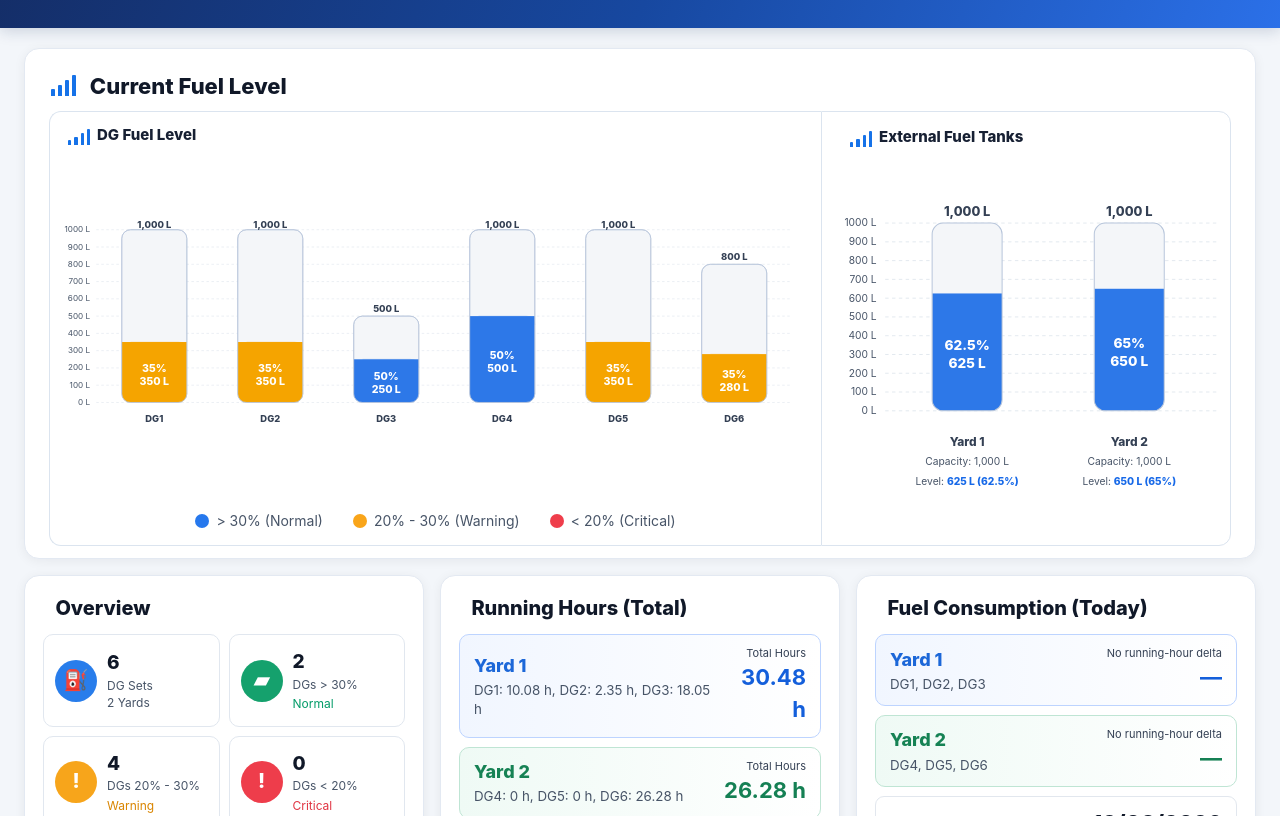
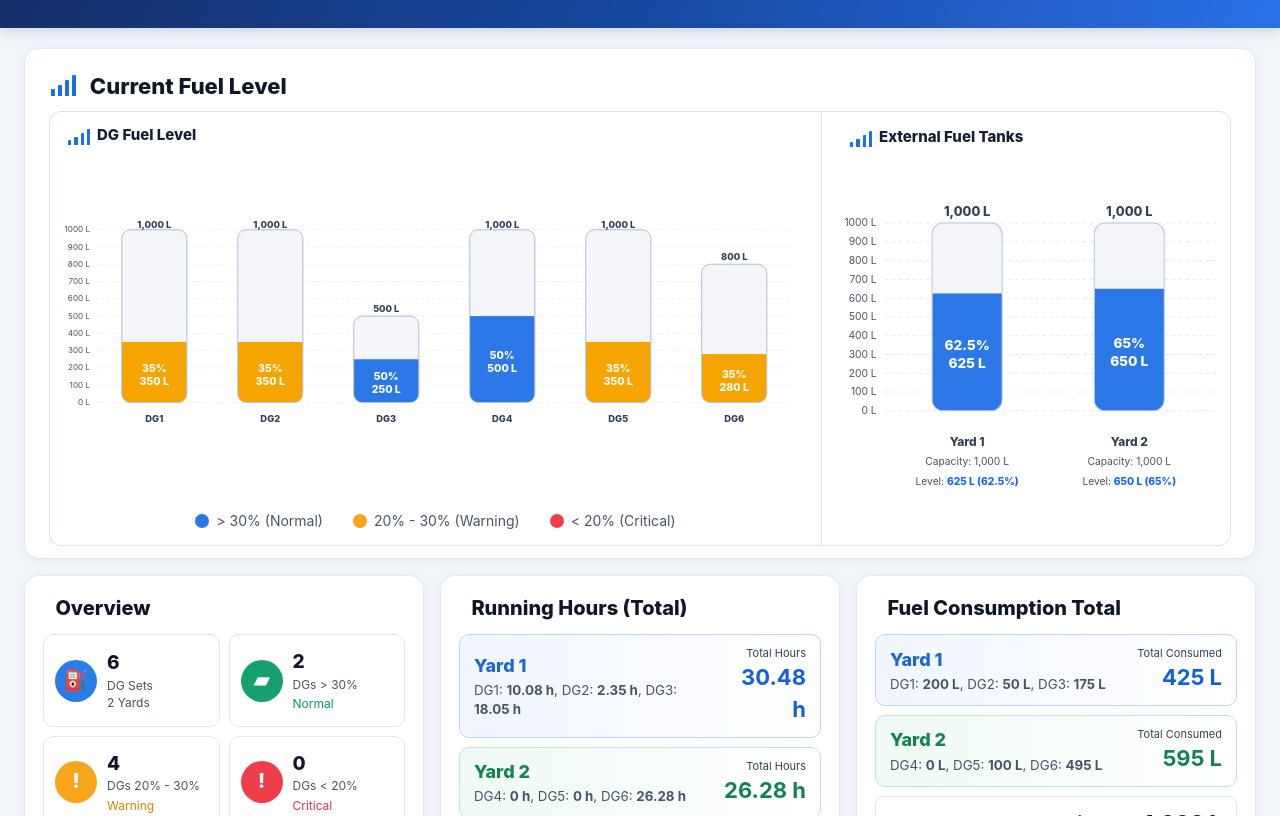
Before and after one commit to Godrej-Park-Retreat/Dashboard-DG, a plain HTML site: page site/index.html in a window 1280 px wide. Shown: the part 136-952 px from the top of the page. Drawn offline with nearby package versions, Linux system fonts and the light colour scheme.

Commit message:
Fix `Fuel Consumption` card

```diff
--- a/site/index.html
+++ b/site/index.html
@@ -69,7 +69,7 @@
         </article>
 
         <article class="panel summary-panel">
-          <h2><span class="title-icon purple"></span> Fuel Consumption (Today)</h2>
+          <h2><span class="title-icon purple"></span> Fuel Consumption Total</h2>
           <div id="consumptionSummary"></div>
         </article>
       </section>
--- a/site/js/app.js
+++ b/site/js/app.js
@@ -252,13 +252,13 @@ function monthRunningTotals(data, readings){
 function renderRunningSummary(data,readings){
   const x=monthRunningTotals(data,readings);
   // Build per-DG running hours display for each yard as comma-separated list
-  const formatDgList = (ids) => ids.map(id => `${id}: ${fmt(x.byDG[id]||0,2)} h`).join(', ');
+  const formatDgList = (ids) => ids.map(id => `${id}: <strong>${fmt(x.byDG[id]||0,2)} h</strong>`).join(', ');
   const yard1Dgs = formatDgList(x.yard1List);
   const yard2Dgs = formatDgList(x.yard2List);
   document.querySelector("#runningSummary").innerHTML=`
     <div class="summary-row yard1"><div><div class="yard-name">Yard 1</div><small>${yard1Dgs}</small></div><div class="summary-value"><span>Total Hours</span><strong>${fmt(x.yard1,2)} h</strong></div></div>
     <div class="summary-row yard2"><div><div class="yard-name">Yard 2</div><small>${yard2Dgs}</small></div><div class="summary-value"><span>Total Hours</span><strong>${fmt(x.yard2,2)} h</strong></div></div>
-    <div class="overall-row"><strong>Overall Total</strong><span class="overall-value">${fmt(x.total,2)} h</span></div>`;
+    <div class="overall-row"><strong>Total Running Hours</strong><span class="overall-value">${fmt(x.total,2)} h</span></div>`;
 }
 
 function dailyConsumption(readings,date,allowedDGs){
@@ -277,16 +277,85 @@ function dailyConsumption(readings,date,allowedDGs){
   return {fuel,hours,lph:hours?fuel/hours:null};
 }
 function renderConsumptionSummary(data,readings){
-  const date=[...new Set(readings.map(r=>r.date))].sort().at(-1);
-  const yard1=(data.config?.dgs||[]).filter(d=>d.yard==="Yard 1").map(d=>d.id);
-  const yard2=(data.config?.dgs||[]).filter(d=>d.yard==="Yard 2").map(d=>d.id);
-  const c1=dailyConsumption(readings,date,yard1), c2=dailyConsumption(readings,date,yard2);
-  const text=c=>c.lph==null?"—":`${fmt(c.fuel)} L`;
-  const label=c=>c.lph==null?"No running-hour delta":"Total Consumed";
-  document.querySelector("#consumptionSummary").innerHTML=`
-    <div class="summary-row yard1"><div><div class="yard-name">Yard 1</div><small>DG1, DG2, DG3</small></div><div class="summary-value"><span>${label(c1)}</span><strong>${text(c1)}</strong></div></div>
-    <div class="summary-row yard2"><div><div class="yard-name">Yard 2</div><small>DG4, DG5, DG6</small></div><div class="summary-value"><span>${label(c2)}</span><strong>${text(c2)}</strong></div></div>
-    <div class="overall-row"><strong>Latest day</strong><span class="overall-value">${formatDate(date)}</span></div>`;
+  // readings are already filtered to the selected month by render()
+  const dates=[...new Set(readings.map(r=>r.date))].sort();
+  const latestDate=dates.at(-1);
+  const cfg=data.config?.dgs||[];
+  const yard1Ids=cfg.filter(d=>d.yard==="Yard 1").map(d=>d.id);
+  const yard2Ids=cfg.filter(d=>d.yard==="Yard 2").map(d=>d.id);
+
+  const monthTotals = (ids) => {
+    let totalConsumed = 0;
+    let totalAdded = 0;
+    let computed = false;
+    ids.forEach(id=>{
+      const rs = readings.filter(r=>r.dg===id).sort((a,b)=>a.date.localeCompare(b.date));
+      const added = rs.reduce((s,r)=>s + (Number(r.fuelAdded)||0), 0);
+      totalAdded += added;
+      if(rs.length>=2){
+        const first = rs[0];
+        const last = rs.at(-1);
+        const consumed = (Number(first.fuelActual)||0) + added - (Number(last.fuelActual)||0);
+        if(Number.isFinite(consumed)){
+          totalConsumed += Math.max(0,consumed);
+          computed = true;
+        }
+      }
+    });
+    return { totalConsumed, totalAdded, computed };
+  };
+
+  const y1 = monthTotals(yard1Ids);
+  const y2 = monthTotals(yard2Ids);
+
+  const formatValue = (t) => `${fmt(t)} L`;
+  const renderBlock = (yardName, ids, totals) => {
+    let label, value;
+    if(totals.computed){ label = 'Total Consumed'; value = formatValue(totals.totalConsumed); }
+    else if(totals.totalAdded>0){ label = 'Total Added'; value = formatValue(totals.totalAdded); }
+    else { label = 'No running-hour delta'; value = '—'; }
+    const dgList = ids.join(', ');
+    return `<div class="summary-row ${yardName==='Yard 1'?'yard1':'yard2'}"><div><div class="yard-name">${yardName}</div><small>${dgList}</small></div><div class="summary-value"><span>${label}</span><strong>${value}</strong></div></div>`;
+  };
+
+  // Build per-DG lists for ALL DGs in a yard, always showing a numeric value (consumed if computable,
+  // otherwise total added, otherwise 0 L).
+  const perDgDisplay = (ids) => ids.map(id => {
+    const rs = readings.filter(r=>r.dg===id).sort((a,b)=>a.date.localeCompare(b.date));
+    const added = rs.reduce((s,r)=>s + (Number(r.fuelAdded)||0), 0);
+    let consumed = null;
+    if(rs.length>=2){
+      const first = rs[0];
+      const last = rs.at(-1);
+      const c = (Number(first.fuelActual)||0) + added - (Number(last.fuelActual)||0);
+      if(Number.isFinite(c)) consumed = Math.max(0, Math.round(c)); // never show negative consumption
+    }
+    const vNum = consumed!=null ? consumed : (added? Math.round(added) : 0);
+    const v = `<strong>${fmt(vNum)} L</strong>`;
+    return `${id}: ${v}`;
+  }).join(', ');
+
+  const yard1DgShort = perDgDisplay(yard1Ids);
+  const yard2DgShort = perDgDisplay(yard2Ids);
+
+  // Render blocks but inject DG short lists into the small text for each yard
+  const renderBlockWithDgs = (yardName, ids, totals, shortText) => {
+    let label, value;
+    if(totals.computed){ label = 'Total Consumed'; value = formatValue(totals.totalConsumed); }
+    else if(totals.totalAdded>0){ label = 'Total Added'; value = formatValue(totals.totalAdded); }
+    else { label = 'No running-hour delta'; value = '—'; }
+    const smallText = shortText || ids.join(', ');
+    return `<div class="summary-row ${yardName==='Yard 1'?'yard1':'yard2'}"><div><div class="yard-name">${yardName}</div><small>${smallText}</small></div><div class="summary-value"><span>${label}</span><strong>${value}</strong></div></div>`;
+  };
+
+  const overallTotal = (y1.totalConsumed!==undefined && y2.totalConsumed!==undefined && (y1.computed || y2.computed))
+    ? ( (y1.totalConsumed||0) + (y2.totalConsumed||0) )
+    : ( (y1.totalAdded||0) + (y2.totalAdded||0) );
+
+  document.querySelector("#consumptionSummary").innerHTML = `
+    ${renderBlockWithDgs('Yard 1', yard1Ids, y1, yard1DgShort)}
+    ${renderBlockWithDgs('Yard 2', yard2Ids, y2, yard2DgShort)}
+    <div class="overall-row"><strong>Total Fuel consumption</strong><span class="overall-value">${formatValue(overallTotal)}</span></div>`;
 }
 
 function renderComparison(readings){
```
Also changed, not shown: 1 other file.
